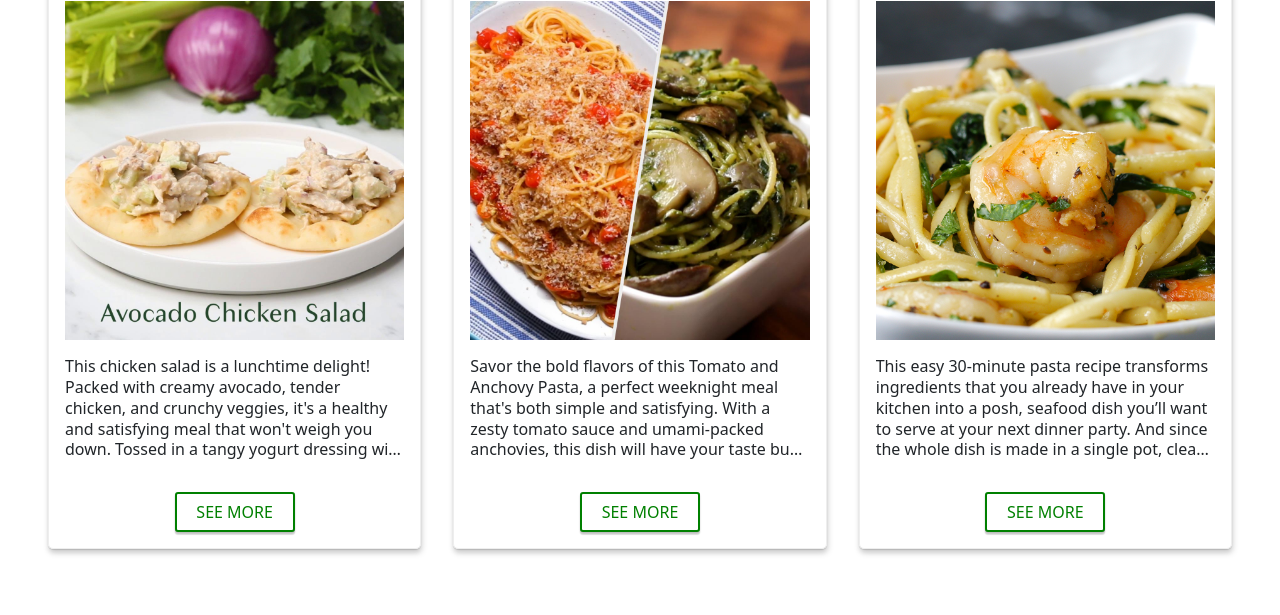
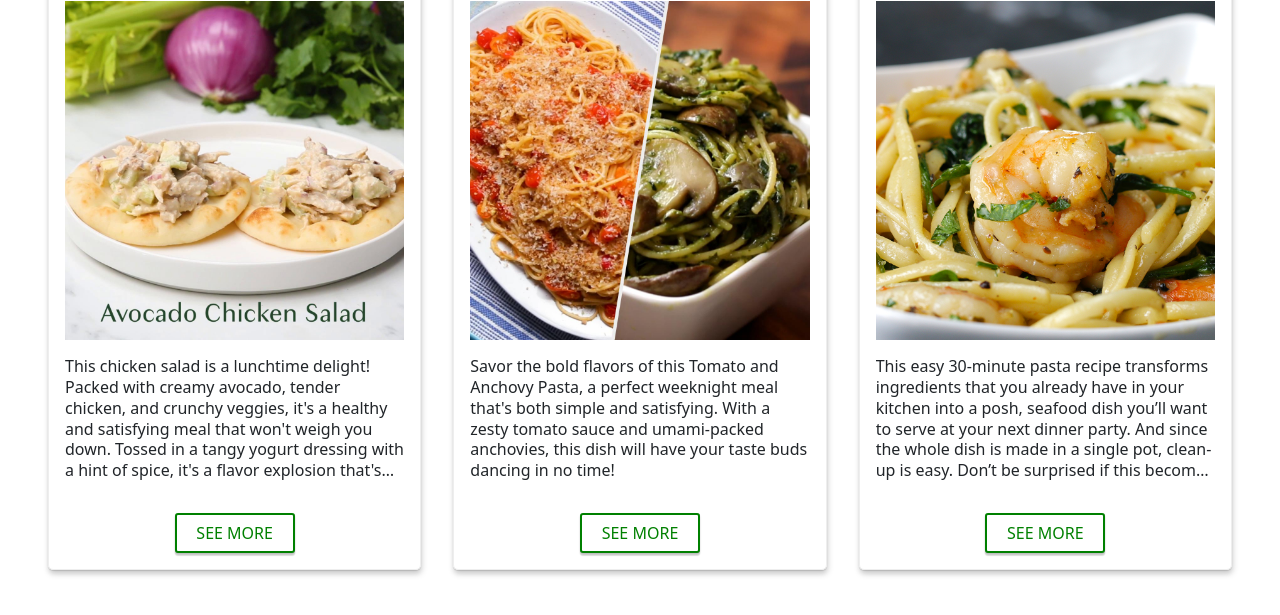
Before and after one commit to GannaKov/wbs-project-team-cb, a plain HTML site: page ganna.html in a window 1280 px wide. Shown: the part 253-868 px from the top of the page. Drawn offline with nearby package versions, Linux system fonts and the light colour scheme.

Commit message:
flex-grow: 1; for card

```diff
--- a/ganna.css
+++ b/ganna.css
@@ -64,14 +64,14 @@ img {
 }
 .wbsRecipe-description {
   /* height: 150px; */
-  /* flex-grow: 1; */
+  flex-grow: 1;
   text-overflow: ellipsis;
   margin-bottom: 2rem;
 
   overflow: hidden;
   text-overflow: ellipsis;
 
-  -webkit-line-clamp: 5;
+  -webkit-line-clamp: 6;
   -webkit-box-orient: vertical;
   line-height: 1.3;
   display: -webkit-box;
```
